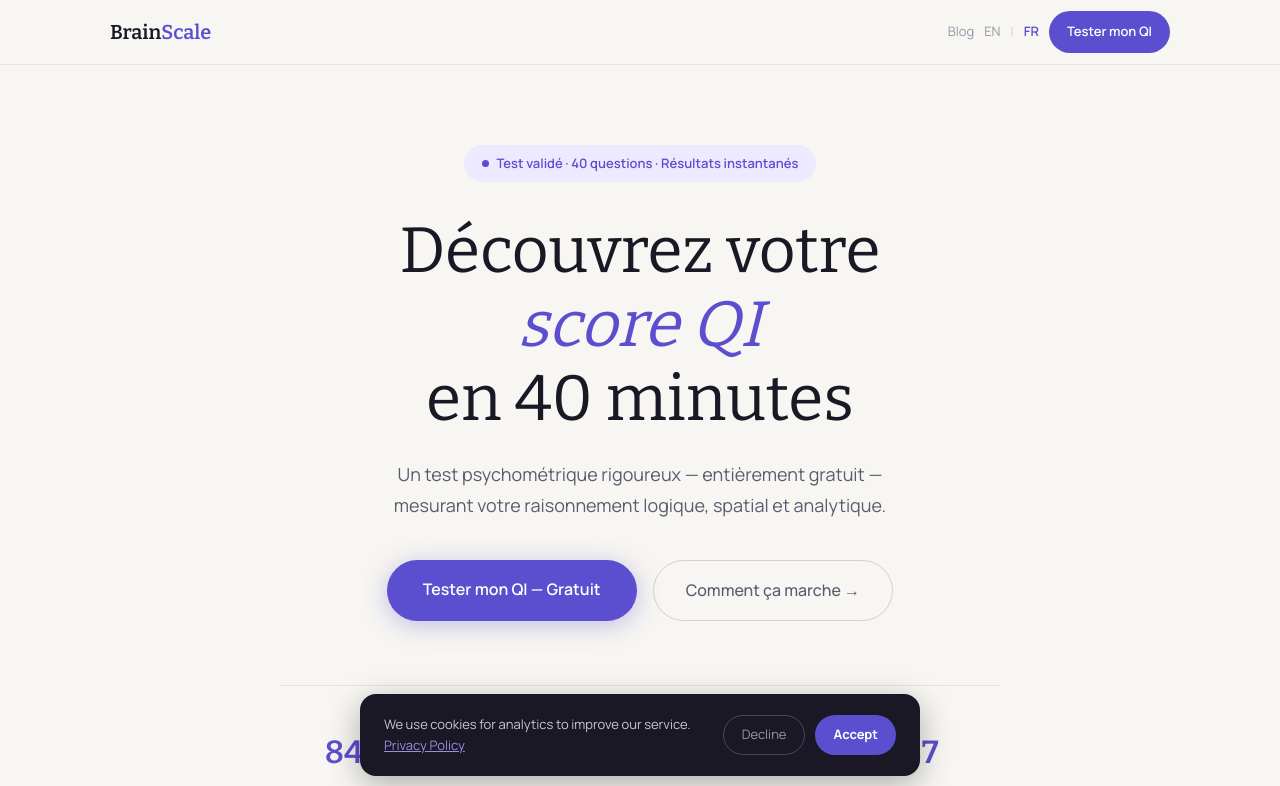
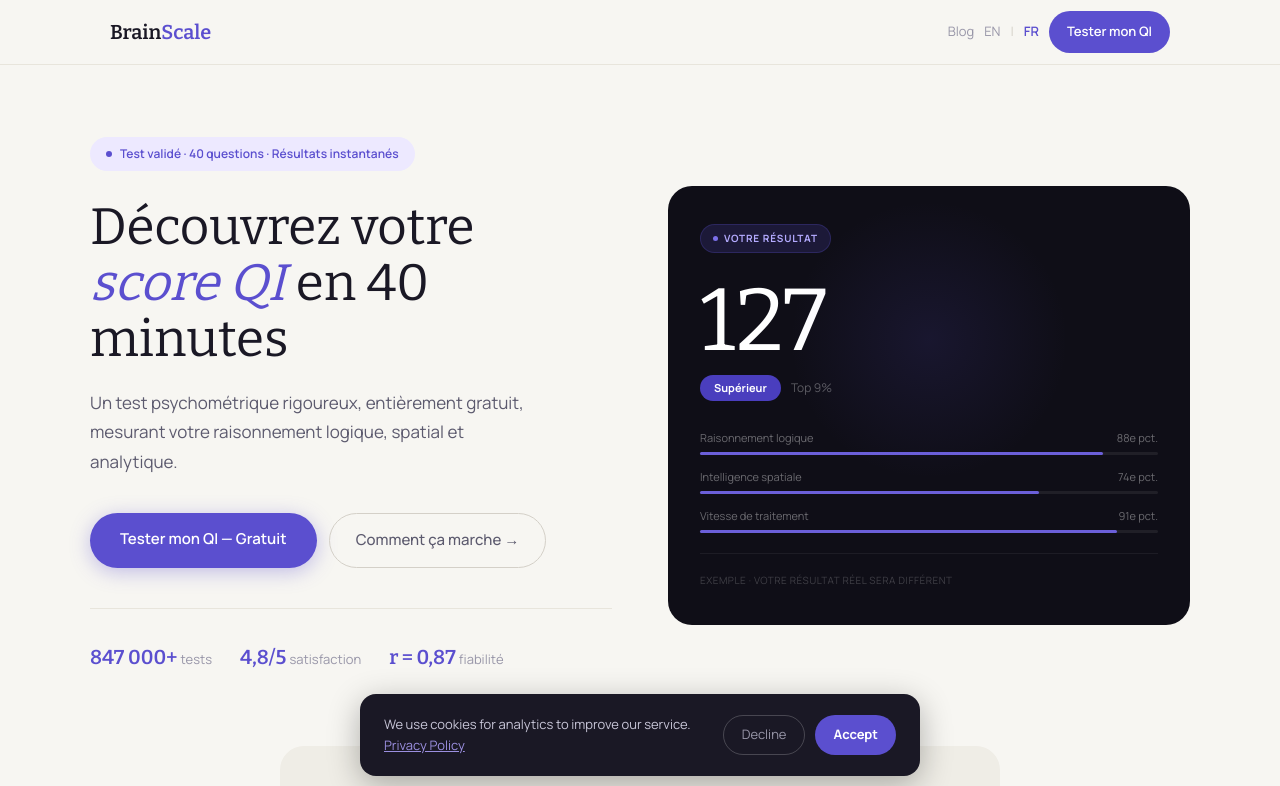
Before and after one commit to devbrainscale/brainscale, a Next.js app: page /fr in a window 1280 px wide. Shown: the top 786 px of the page. Built offline with nearby package versions, Linux system fonts and the light colour scheme.

Commit message:
feat(fr): asymmetric 2-column hero layout — mirrors EN

```diff
--- a/src/app/fr/page.tsx
+++ b/src/app/fr/page.tsx
@@ -108,44 +108,88 @@ export default function FrHomePage() {
         </div>
       </nav>
 
-      {/* HERO */}
-      <section style={{ padding: "80px 24px 60px", textAlign: "center" }}>
-        <div style={{ maxWidth: "720px", margin: "0 auto" }}>
-          <div className="bs-trust-badge" style={{ display: "inline-flex", alignItems: "center", gap: "8px", backgroundColor: "#EDE9FF", color: "#5B4FCF", padding: "8px 18px", borderRadius: "999px", fontSize: "13px", fontWeight: 600, marginBottom: "32px", whiteSpace: "nowrap" }}>
-            <span style={{ width: "7px", height: "7px", borderRadius: "50%", backgroundColor: "#5B4FCF", flexShrink: 0, display: "inline-block" }} />
+      {/* HERO — asymmetric 2-column */}
+      <section style={{ padding: "72px 24px 56px" }}>
+        <div className="bs-hero-grid" style={{ maxWidth: "1100px", margin: "0 auto", display: "grid", gridTemplateColumns: "1fr 1fr", gap: "56px", alignItems: "center" }}>
+
+          {/* LEFT — text */}
+          <div>
+            <div style={{ display: "inline-flex", alignItems: "center", gap: "8px", backgroundColor: "#EDE9FF", color: "#5B4FCF", padding: "7px 16px", borderRadius: "999px", fontSize: "12px", fontWeight: 600, marginBottom: "28px", whiteSpace: "nowrap" }}>
+              <span style={{ width: "6px", height: "6px", borderRadius: "50%", backgroundColor: "#5B4FCF", flexShrink: 0, display: "inline-block" }} />
               Test validé · 40 questions · Résultats instantanés
             </div>
 
-          <h1 style={{ fontFamily: "var(--font-display, serif)", fontSize: "clamp(40px, 6vw, 64px)", fontWeight: 300, lineHeight: 1.15, color: "#1A1825", marginBottom: "24px" }}>
+            <h1 style={{ fontFamily: "var(--font-display, serif)", fontSize: "clamp(36px, 4vw, 58px)", fontWeight: 400, lineHeight: 1.1, color: "#1A1825", marginBottom: "20px" }}>
               Découvrez votre{" "}
-            <em style={{ color: "#5B4FCF", fontStyle: "italic", whiteSpace: "nowrap" }}>score QI</em>
-            <br />en 40 minutes
+              <em style={{ color: "#5B4FCF", fontStyle: "italic" }}>score QI</em>
+              {" "}en 40 minutes
             </h1>
 
-          <p style={{ fontSize: "18px", color: "#5C5A6E", lineHeight: 1.7, marginBottom: "40px", maxWidth: "520px", margin: "0 auto 40px" }}>
-            Un test psychométrique rigoureux — entièrement gratuit — mesurant votre raisonnement logique, spatial et analytique.
+            <p style={{ fontSize: "17px", color: "#5C5A6E", lineHeight: 1.75, marginBottom: "36px", maxWidth: "440px" }}>
+              Un test psychométrique rigoureux, entièrement gratuit, mesurant votre raisonnement logique, spatial et analytique.
             </p>
 
-          <div style={{ display: "flex", gap: "16px", justifyContent: "center", flexWrap: "wrap" }}>
-            <Link href="/fr/test" style={{ backgroundColor: "#5B4FCF", color: "#fff", padding: "16px 36px", borderRadius: "999px", fontSize: "16px", fontWeight: 600, textDecoration: "none", boxShadow: "0 4px 24px rgba(91,79,207,0.35)" }}>
+            <div style={{ display: "flex", gap: "12px", flexWrap: "wrap" }}>
+              <Link href="/fr/test" style={{ backgroundColor: "#5B4FCF", color: "#fff", padding: "14px 30px", borderRadius: "999px", fontSize: "15px", fontWeight: 600, textDecoration: "none", boxShadow: "0 4px 20px rgba(91,79,207,0.35)" }}>
                 Tester mon QI — Gratuit
               </Link>
-            <a href="#comment-ca-marche" style={{ color: "#5C5A6E", padding: "16px 32px", borderRadius: "999px", fontSize: "16px", fontWeight: 500, textDecoration: "none", border: "1px solid #D4D0C8" }}>
+              <a href="#comment-ca-marche" style={{ color: "#5C5A6E", padding: "14px 26px", borderRadius: "999px", fontSize: "15px", fontWeight: 500, textDecoration: "none", border: "1px solid #D4D0C8" }}>
                 Comment ça marche →
               </a>
             </div>
 
-          <div className="bs-stats-row" style={{ display: "grid", gridTemplateColumns: "repeat(3, 1fr)", gap: "16px", marginTop: "64px", paddingTop: "40px", borderTop: "1px solid #E8E5DC" }}>
+            {/* Stats — inline, not stacked */}
+            <div style={{ display: "flex", gap: "28px", marginTop: "40px", paddingTop: "32px", borderTop: "1px solid #E8E5DC", flexWrap: "wrap" }}>
               {[
-              { value: "847 000+", label: "Tests complétés" },
-              { value: "4,8 / 5", label: "Satisfaction" },
-              { value: "r = 0,87", label: "Corrélation fiabilité" },
+                { value: "847 000+", label: "tests" },
+                { value: "4,8/5", label: "satisfaction" },
+                { value: "r = 0,87", label: "fiabilité" },
               ].map((s) => (
-              <div key={s.label} style={{ textAlign: "center" }}>
-                <div className="bs-stat-value" style={{ fontFamily: "var(--font-display, serif)", fontSize: "32px", fontWeight: 600, color: "#5B4FCF" }}>{s.value}</div>
-                <div className="bs-stat-label" style={{ fontSize: "13px", color: "#9896A8", marginTop: "4px" }}>{s.label}</div>
+                <div key={s.label}>
+                  <span style={{ fontFamily: "var(--font-display, serif)", fontSize: "20px", fontWeight: 600, color: "#5B4FCF" }}>{s.value}</span>
+                  {" "}<span style={{ fontSize: "13px", color: "#9896A8" }}>{s.label}</span>
                 </div>
               ))}
+            </div>
+          </div>
+
+          {/* RIGHT — result preview card */}
+          <div style={{ backgroundColor: "#0F0E17", borderRadius: "24px", padding: "36px 32px", position: "relative", overflow: "hidden" }}>
+            <div style={{ position: "absolute", top: "35%", left: "50%", transform: "translate(-50%, -50%)", width: "280px", height: "280px", background: "radial-gradient(circle, rgba(91,79,207,0.13) 0%, transparent 70%)", pointerEvents: "none" }} />
+
+            <div style={{ display: "inline-flex", alignItems: "center", gap: "6px", backgroundColor: "rgba(91,79,207,0.18)", color: "#B4ABFF", padding: "5px 12px", borderRadius: "999px", fontSize: "10px", fontWeight: 700, letterSpacing: "0.8px", marginBottom: "24px", border: "1px solid rgba(91,79,207,0.25)", textTransform: "uppercase" as const }}>
+              <span style={{ width: "5px", height: "5px", borderRadius: "50%", backgroundColor: "#7B6FE8", display: "inline-block" }} />
+              Votre résultat
+            </div>
+
+            <div style={{ fontFamily: "var(--font-display, serif)", fontSize: "88px", fontWeight: 400, color: "#fff", lineHeight: 1, marginBottom: "10px" }}>
+              127
+            </div>
+
+            <div style={{ display: "flex", alignItems: "center", gap: "10px", marginBottom: "28px" }}>
+              <span style={{ display: "inline-block", backgroundColor: "#4A3EBE", color: "#fff", padding: "4px 14px", borderRadius: "999px", fontSize: "11px", fontWeight: 700 }}>Supérieur</span>
+              <span style={{ fontSize: "12px", color: "rgba(255,255,255,0.32)" }}>Top 9%</span>
+            </div>
+
+            {[
+              { label: "Raisonnement logique",   pct: 88 },
+              { label: "Intelligence spatiale",  pct: 74 },
+              { label: "Vitesse de traitement",  pct: 91 },
+            ].map((bar) => (
+              <div key={bar.label} style={{ marginBottom: "13px" }}>
+                <div style={{ display: "flex", justifyContent: "space-between", fontSize: "11px", color: "rgba(255,255,255,0.38)", marginBottom: "5px" }}>
+                  <span>{bar.label}</span>
+                  <span>{bar.pct}e pct.</span>
+                </div>
+                <div style={{ height: "3px", backgroundColor: "rgba(255,255,255,0.07)", borderRadius: "2px" }}>
+                  <div style={{ height: "100%", width: `${bar.pct}%`, backgroundColor: "#6B5FD9", borderRadius: "2px" }} />
+                </div>
+              </div>
+            ))}
+
+            <div style={{ marginTop: "20px", paddingTop: "18px", borderTop: "1px solid rgba(255,255,255,0.06)", fontSize: "10px", color: "rgba(255,255,255,0.2)", letterSpacing: "0.5px", textTransform: "uppercase" as const }}>
+              Exemple · votre résultat réel sera différent
+            </div>
           </div>
         </div>
       </section>
@@ -440,14 +484,13 @@ export default function FrHomePage() {
 
       {/* Responsive styles */}
       <style>{`
+        .bs-hero-grid { grid-template-columns: 1fr 1fr; }
+        @media (max-width: 768px) {
+          .bs-hero-grid { grid-template-columns: 1fr !important; }
+        }
         @media (max-width: 380px) {
           .fr-nav-blog { display: none !important; }
           .fr-nav-sep  { display: none !important; }
-        }
-        @media (max-width: 500px) {
-          .bs-stat-value { font-size: 22px !important; }
-          .bs-stat-label { font-size: 11px !important; }
-          .bs-stats-row { gap: 8px !important; }
         }
         .fr-mobile-br { display: none; }
         @media (max-width: 540px) {
```
Lines whose indentation alone changed are shown as unchanged.
